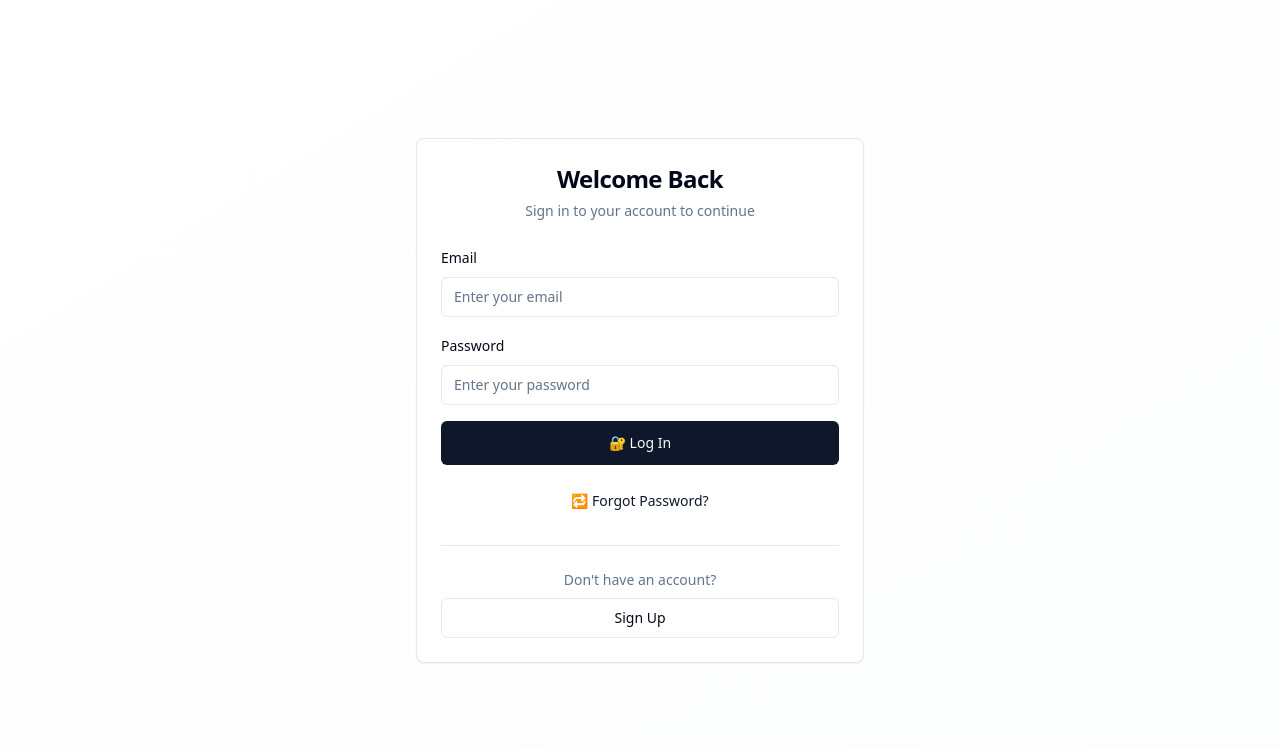
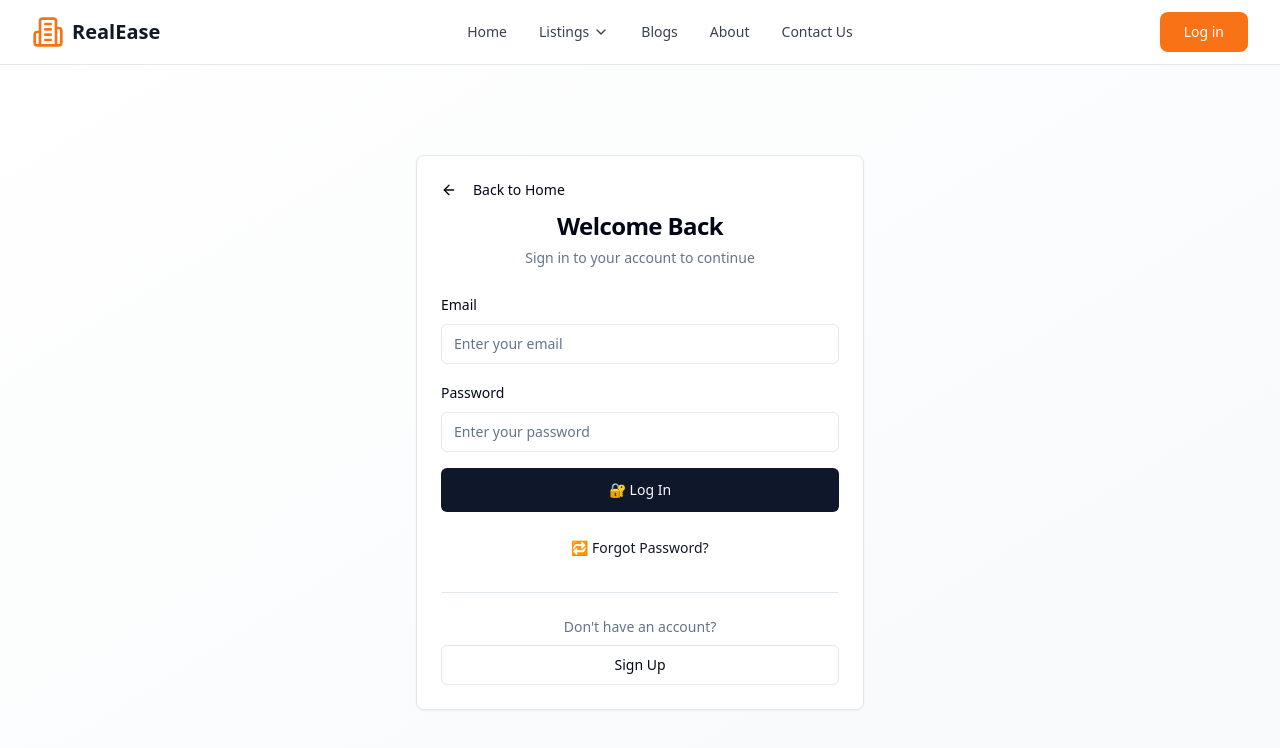
Before and after one commit to MayshaKhan/ease-of-homes-sylhet, a React (Vite) app: page /login in a window 1280 px wide. Shown: the top 748 px of the page. Built offline with nearby package versions, Linux system fonts and the light colour scheme.

Commit message:
Add back to home button and navbar
Add "Back to Home" button and navbar to login/signup pages.

```diff
--- a/src/pages/Login.tsx
+++ b/src/pages/Login.tsx
@@ -7,6 +7,8 @@ import { Card, CardContent, CardDescription, CardHeader, CardTitle } from "@/com
 import { Select, SelectContent, SelectItem, SelectTrigger, SelectValue } from "@/components/ui/select";
 import { Separator } from "@/components/ui/separator";
 import { useToast } from "@/hooks/use-toast";
+import { ArrowLeft } from "lucide-react";
+import Navbar from "@/components/Navbar";
 
 const Login = () => {
   const [isLogin, setIsLogin] = useState(true);
@@ -30,9 +32,22 @@ const Login = () => {
   };
 
   return (
-    <div className="min-h-screen bg-gradient-to-br from-background to-muted/20 flex items-center justify-center p-4">
-      <Card className="w-full max-w-md">
-        <CardHeader className="text-center">
+    <div className="min-h-screen bg-gray-50">
+      <Navbar />
+
+      <div className="pt-20 min-h-screen bg-gradient-to-br from-background to-muted/20 flex items-center justify-center p-4">
+        <Card className="w-full max-w-md relative">
+          <CardHeader className="text-center pt-12">
+            <Button
+              variant="ghost"
+              size="sm"
+              onClick={() => navigate("/")}
+              className="absolute top-4 left-4 p-2"
+            >
+              <ArrowLeft className="w-4 h-4 mr-2" />
+              Back to Home
+            </Button>
+
             <CardTitle className="text-2xl">
               {isLogin ? "Welcome Back" : "Create Account"}
             </CardTitle>
@@ -137,6 +152,7 @@ const Login = () => {
         </CardContent>
         </Card>
       </div>
+    </div>
   );
 };
 
```
Lines whose indentation alone changed are shown as unchanged.
